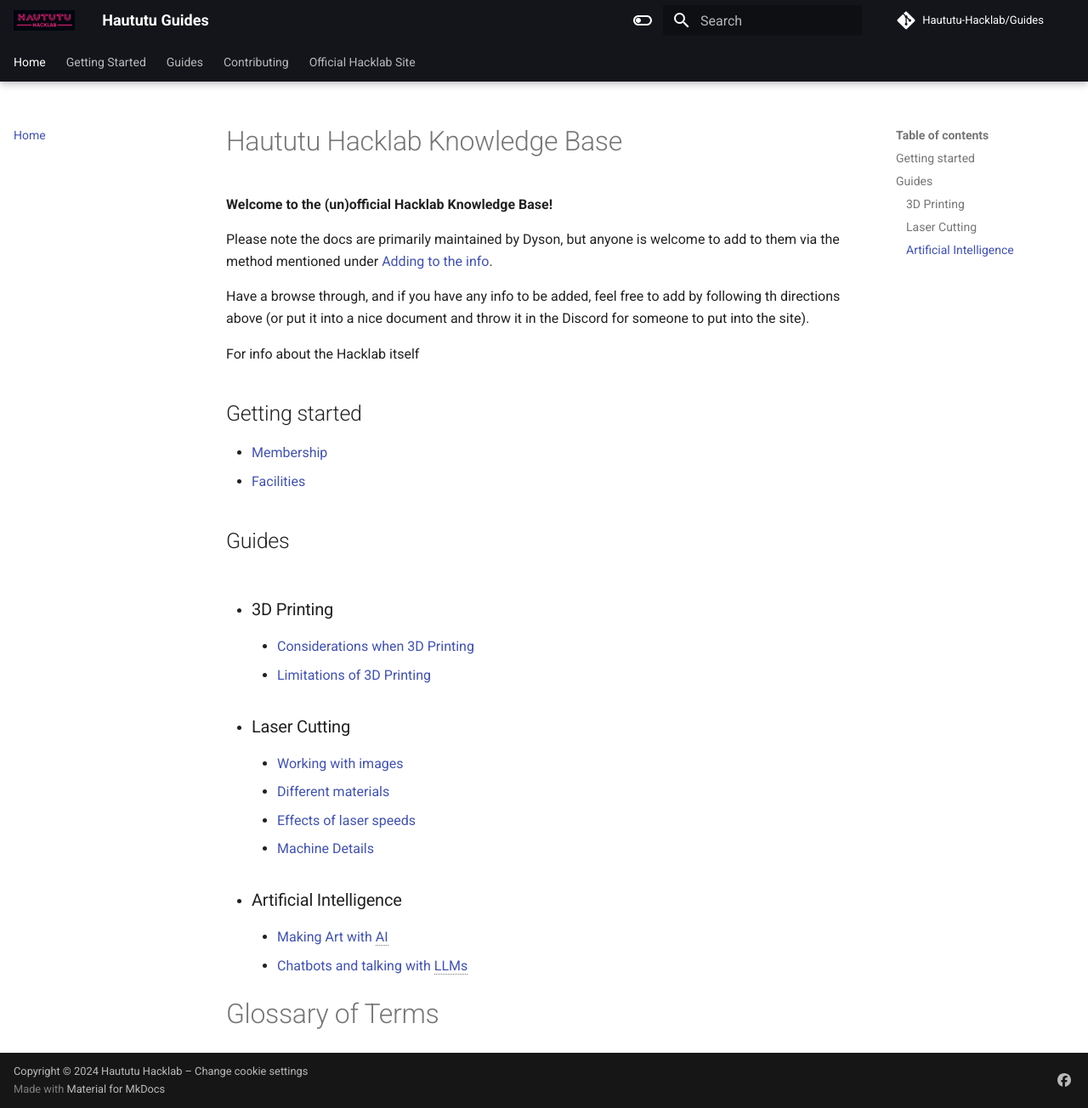
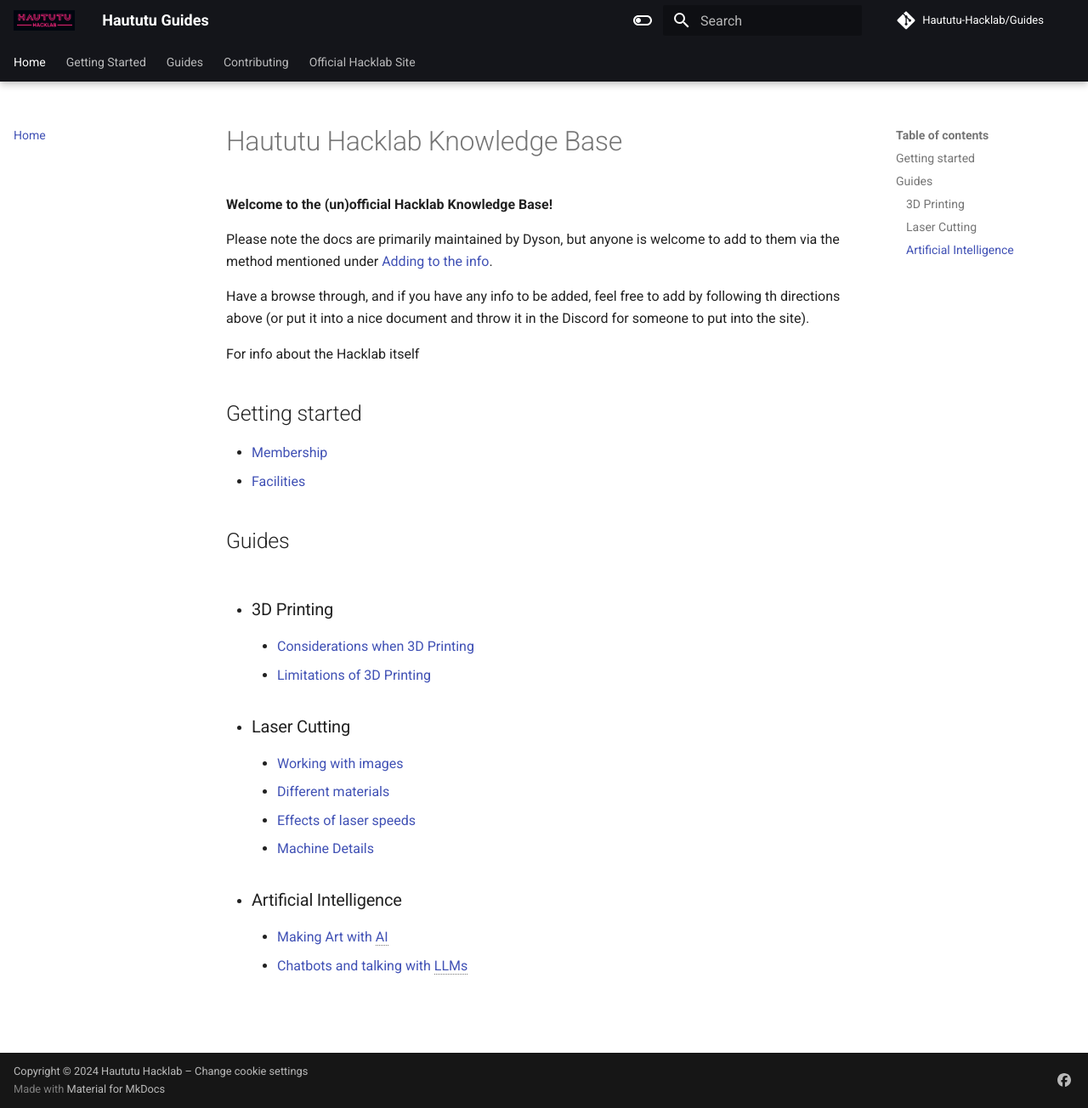
Before and after one commit to Haututu-Hacklab/Guides, an MkDocs documentation site: the page built from docs/index.md, in a window 1280 px wide and 1304 px high. Shown: the whole window at 85% size. Built offline with MkDocs 1.6.1 and Material for MkDocs 9.7.7, drawn with Linux system fonts in a browser that asks for light colours; comment, search, counter and statistics services are not loaded.

Commit message:
Remove Glossary header

```diff
--- a/includes/glossary.md
+++ b/includes/glossary.md
@@ -1,5 +1,3 @@
-# Glossary of Terms
-
 *[Ai]: Artificial Intelligence
 *[AI]: Artificial Intelligence
 *[GIMP]: GNU Image Manipulation Program
```
